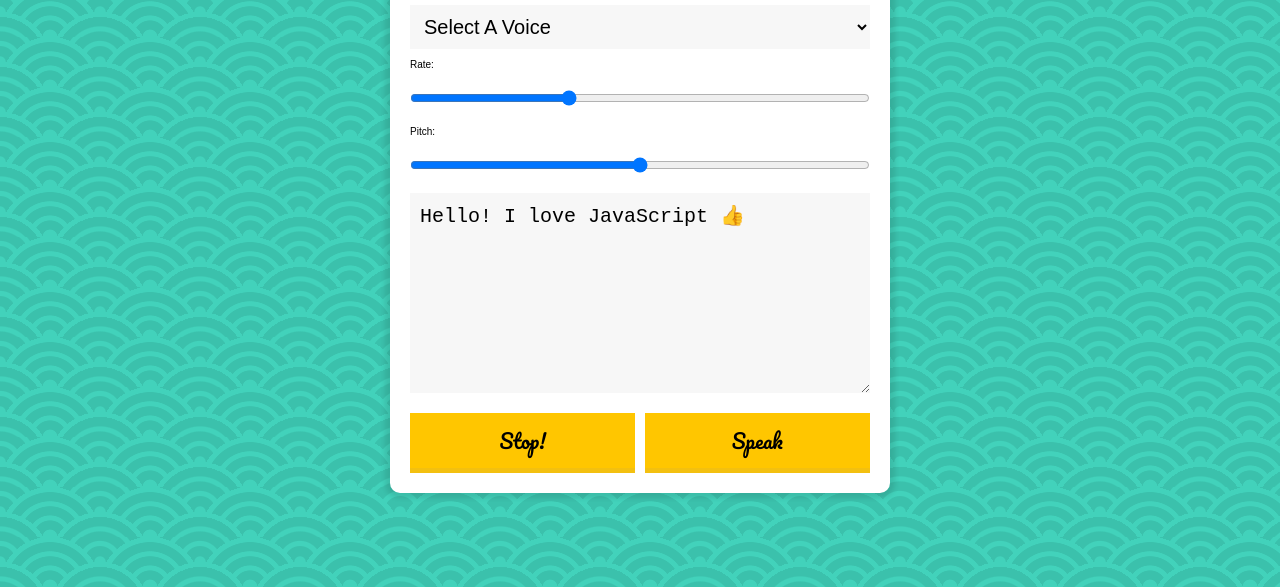
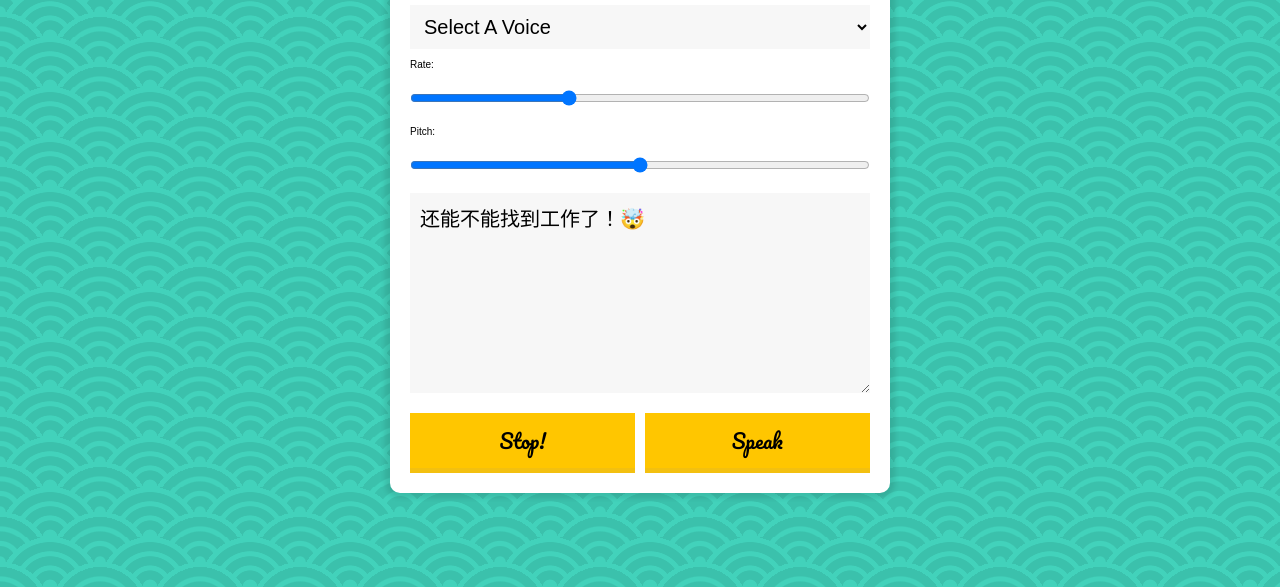
Before and after one commit to effycoco/text-to-speech, a plain HTML site: page index.html in a window 1280 px wide. Shown: the part 213-800 px from the top of the page. Drawn offline with Linux system fonts and the light colour scheme.

Commit message:
change default text

```diff
--- a/index.html
+++ b/index.html
@@ -24,7 +24,7 @@
     <label for="pitch">Pitch:</label>
     <input name="pitch" type="range" min="0" max="2" step="0.1">
 
-    <textarea name="text">Hello! I love JavaScript 👍</textarea>
+    <textarea name="text">还能不能找到工作了！🤯 </textarea>
 
     <button id="stop">Stop!</button>
     <button id="speak">Speak</button>
```
